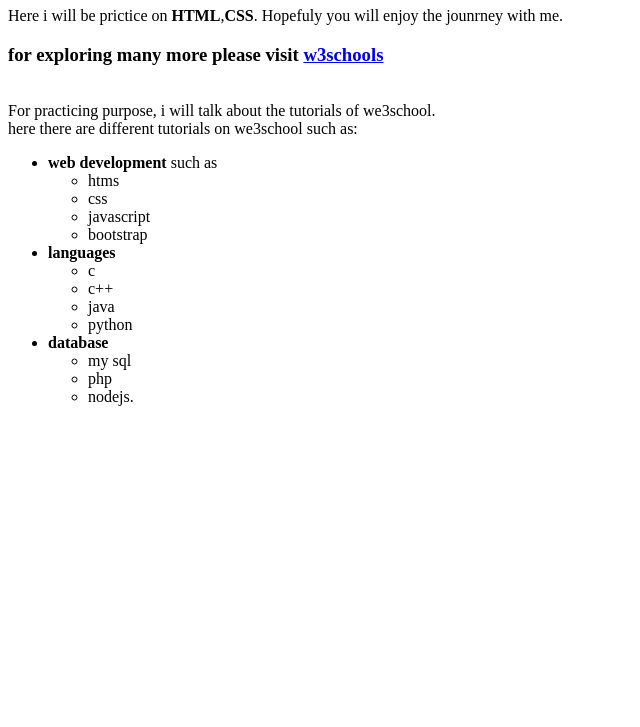
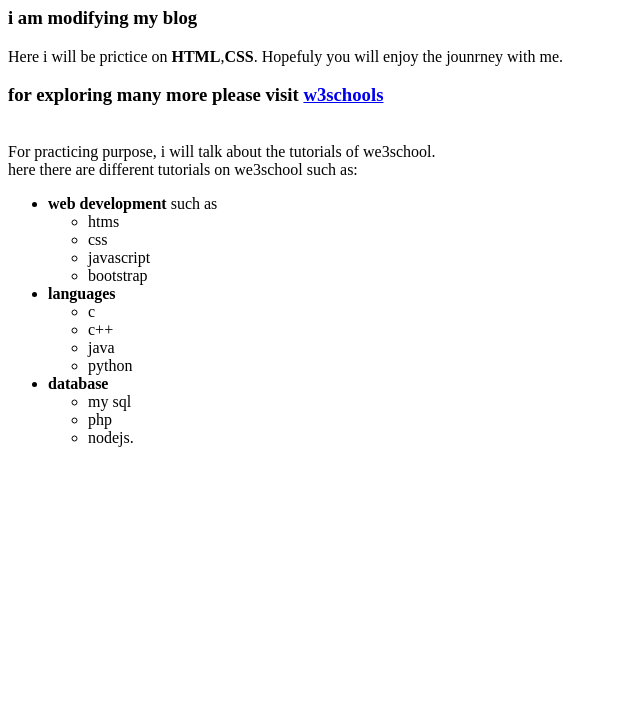
Before and after one commit to Ovi456/Web-Projects, a plain HTML site: page index.html in a window 1280 px wide. Shown: the part 73-800 px from the top of the page, without its empty margins (0-640 px from the left). Drawn offline with Linux system fonts and the light colour scheme.

Commit message:
new h3 tag added

```diff
--- a/index.html
+++ b/index.html
@@ -12,6 +12,7 @@
 <body>
     <p>
         <h1>Welcome to my blog</h1>
+        <h3>i am modifying my blog</h3>
     </p>
     <p>
         Here i will be prictice on <strong>HTML</strong>,<strong>CSS</strong>. Hopefuly you will enjoy the jounrney with me.
```
